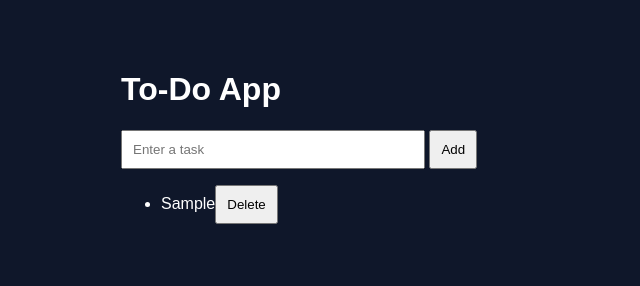
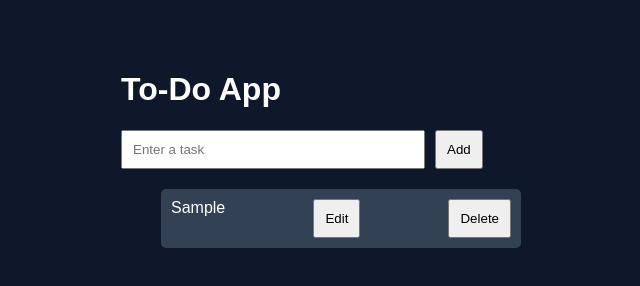
Before and after one commit to gosbertreonsi-ux/todo-app, a plain HTML site: page index.html in a window 1280 px wide. Both pictures are taken after typing "Sample" into the empty fields and a click on the button "Add". Shown: the whole page, without its empty margins (319-959 px from the left). Drawn offline with Linux system fonts and the light colour scheme.

Commit message:
add edit features and improve UX/UI

```diff
--- a/script.js
+++ b/script.js
@@ -20,6 +20,22 @@ function renderTasks(){
             toggleComplete(index);
         });
 
+        const editBtn  = document.createElement("button");
+        editBtn.textContent = "Edit";
+
+        editBtn.addEventListener("click",(e)=>{
+            e.stopPropagation();
+
+            const newtext  = prompt("Edit task:",task.text);
+
+            if(newtext !== null && newtext.trim() !==""){
+                tasks[index].text = newtext;
+                saveTasks();
+                renderTasks();
+            }
+        });
+
+
         const deleteBtn = document.createElement("button");
         deleteBtn.textContent="Delete";
 
@@ -28,6 +44,7 @@ function renderTasks(){
             deleteTask(index);
         });
 
+        li.appendChild(editBtn);
         li.appendChild(deleteBtn);
         list.appendChild(li);
 
@@ -65,4 +82,10 @@ function saveTasks(){
     localStorage.setItem("tasks",JSON.stringify(tasks));
 }
 
+input.addEventListener("keypress",(e)=>{
+    if(e.key==="Enter"){
+        button.click();
+    }
+});
+
 renderTasks();
--- a/style.css
+++ b/style.css
@@ -20,3 +20,26 @@ button{
     padding: 10px;
     cursor: pointer;
 }
+
+.input-section{
+    display: flex;
+    gap: 10px;
+    margin-bottom: 20px;
+}
+
+ul{
+    list-style: none;
+}
+
+li{
+    background: #334155;
+    padding: 10px;
+    margin-bottom: 10px;
+    display: flex;
+    justify-content: space-between;
+    border-radius: 5px;
+}
+
+li button{
+    margin-left: 5px;
+}
```
